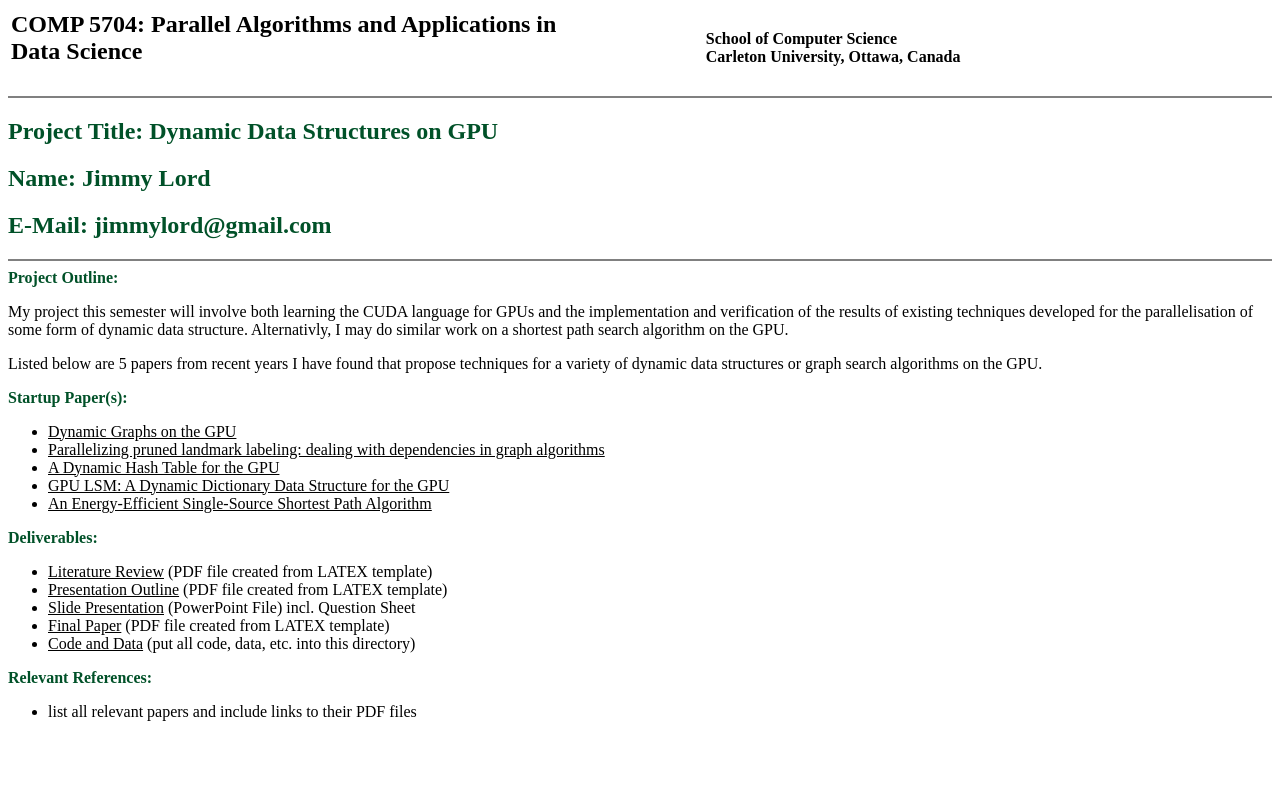
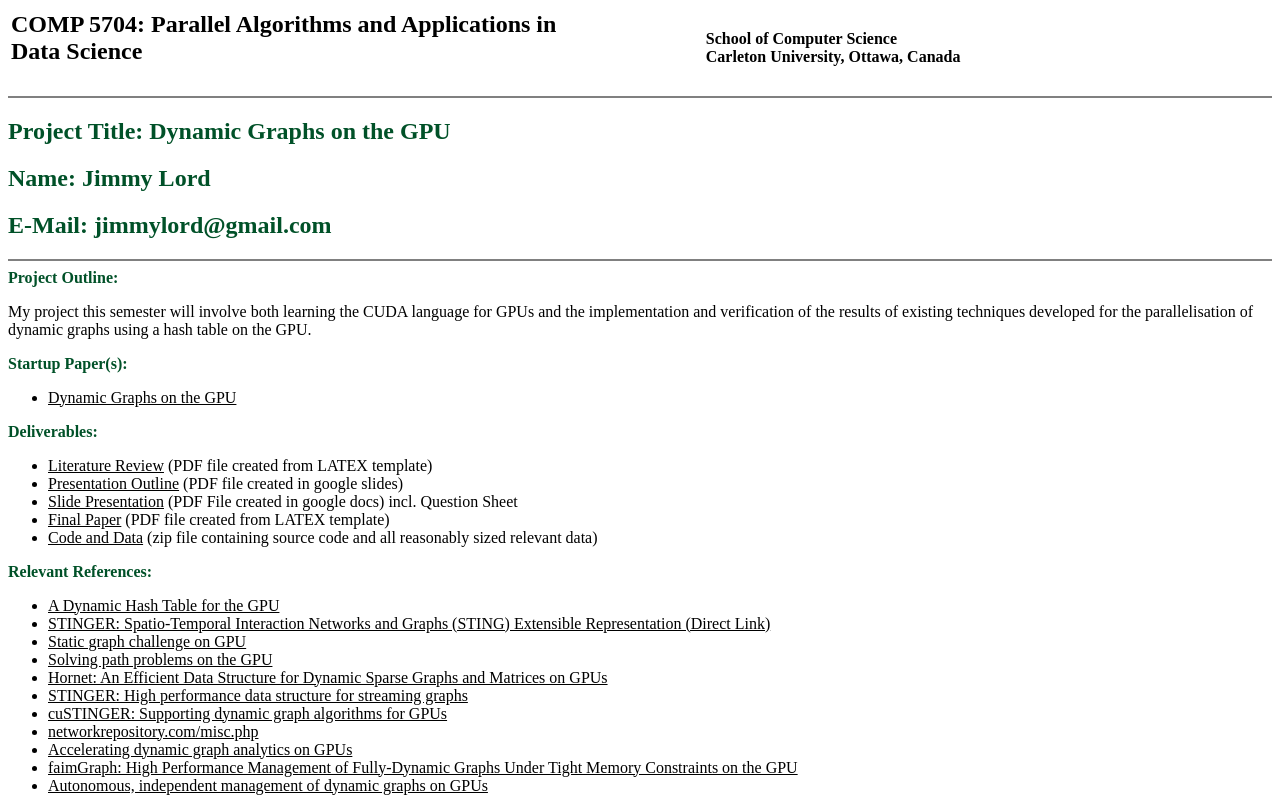
Before and after one commit to JimmyLord/COMP5704, a plain HTML site: page index.html in a window 1280 px wide. Drawn offline with Linux system fonts and the light colour scheme.

Commit message:
Added final project files.

```diff
--- a/index.html
+++ b/index.html
@@ -23,7 +23,7 @@
 </table>
 
 <hr noshade="noshade">
-<h2><font color="#005128">Project Title: </font><font><font color="#005128">Dynamic Data Structures on GPU</font></font></h2>
+<h2><font color="#005128">Project Title: </font><font><font color="#005128">Dynamic Graphs on the GPU</font></font></h2>
 
 <h2><font><font color="#005128">Name: Jimmy Lord</font></font></h2>
 
@@ -32,10 +32,7 @@
 <hr noshade="noshade">
 <b><font color="#005128">Project Outline:</font></b>
 <p>
-My project this semester will involve both learning the CUDA language for GPUs and the implementation and verification of the results of existing techniques developed for the parallelisation of some form of dynamic data structure. Alternativly, I may do similar work on a shortest path search algorithm on the GPU.
-</p>
-<p>
-Listed below are 5 papers from recent years I have found that propose techniques for a variety of dynamic data structures or graph search algorithms on the GPU.
+My project this semester will involve both learning the CUDA language for GPUs and the implementation and verification of the results of existing techniques developed for the parallelisation of dynamic graphs using a hash table on the GPU.
 </p>
 
 <p><b><font color="#005128">Startup Paper(s):</font></b></p>
@@ -43,18 +40,6 @@ Listed below are 5 papers from recent years I have found that propose techniques
 <ul>
   <li>
     <div align="left"><a href="https://ieeexplore-ieee-org.proxy.library.carleton.ca/document/9139818"><font color="#000000">Dynamic Graphs on the GPU</font></a></div>
-  </li>
-  <li>
-    <div align="left"><a href="https://dl-acm-org.proxy.library.carleton.ca/doi/10.1145/3392717.3392745"><font color="#000000">Parallelizing pruned landmark labeling: dealing with dependencies in graph algorithms</font></a></div>
-  </li>
-  <li>
-    <div align="left"><a href="https://ieeexplore-ieee-org.proxy.library.carleton.ca/document/8425196"><font color="#000000">A Dynamic Hash Table for the GPU</font></a></div>
-  </li>
-  <li>
-    <div align="left"><a href="https://ieeexplore-ieee-org.proxy.library.carleton.ca/document/8425197"><font color="#000000">GPU LSM: A Dynamic Dictionary Data Structure for the GPU</font></a></div>
-  </li>
-  <li>
-    <div align="left"><a href="https://ieeexplore-ieee-org.proxy.library.carleton.ca/document/8425261"><font color="#000000">An Energy-Efficient Single-Source Shortest Path Algorithm</font></a></div>
   </li>
 </ul>
 
@@ -65,23 +50,55 @@ Listed below are 5 papers from recent years I have found that propose techniques
     <div align="left"><a href="Literature_Review.pdf"><font color="#000000">Literature Review</font></a> (PDF file created from LATEX template)</div>
   </li>
   <li>
-    <div align="left"><a href="Presentation_Outline.pdf"><font color="#000000">Presentation Outline</font></a> (PDF file created from LATEX template)</div>
+    <div align="left"><a href="Presentation_Outline.pdf"><font color="#000000">Presentation Outline</font></a> (PDF file created in google slides)</div>
   </li>
   <li>
-    <div align="left"> <a href="Slide_Presentation.ppt"><font color="#000000">Slide Presentation</font></a> (PowerPoint File) incl. Question Sheet </div>
+    <div align="left"> <a href="Slide_Presentation.pdf"><font color="#000000">Slide Presentation</font></a> (PDF File created in google docs) incl. Question Sheet </div>
   </li>
   <li>
     <div align="left"><a href="Final_Paper.pdf"><font color="#000000">Final Paper</font></a> (PDF file created from LATEX template)</div>
   </li>
   <li>
-    <a href="Code_and_Data"><font color="#000000">Code and Data</font></a> (put all code, data, etc. into this directory)
+    <a href="Code_and_Data.zip"><font color="#000000">Code and Data</font></a> (zip file containing source code and all reasonably sized relevant data)
   </li>
 </ul>
 
 <p><b><font color="#005128">Relevant References:</font></b></p>
 
 <ul>
-  <li>list all relevant papers and include links to their PDF files</li>
+  <li>
+    <div align="left"><a href="https://ieeexplore-ieee-org.proxy.library.carleton.ca/document/8425196"><font color="#000000">A Dynamic Hash Table for the GPU</font></a></div>
+  </li>
+  <li>
+    <div align="left"><a href="http://www.academia.edu/download/30656563/pnnlgeorgiatechsandiastinger-u.pdf"><font color="#000000">STINGER: Spatio-Temporal Interaction Networks and Graphs (STING) Extensible Representation (Direct Link)</font></a></div>
+  </li>
+  <li>
+    <div align="left"><a href="https://ieeexplore-ieee-org.proxy.library.carleton.ca/document/8091034"><font color="#000000">Static graph challenge on GPU</font></a></div>
+  </li>
+  <li>
+    <div align="left"><a href="https://www.sciencedirect.com/science/article/abs/pii/S0167819109001240"><font color="#000000">Solving path problems on the GPU</font></a></div>
+  </li>
+  <li>
+    <div align="left"><a href="https://ieeexplore-ieee-org.proxy.library.carleton.ca/document/8547541"><font color="#000000">Hornet: An Efficient Data Structure for Dynamic Sparse Graphs and Matrices on GPUs</font></a></div>
+  </li>
+  <li>
+    <div align="left"><a href="https://ieeexplore-ieee-org.proxy.library.carleton.ca/abstract/document/6408680"><font color="#000000">STINGER: High performance data structure for streaming graphs</font></a></div>
+  </li>
+  <li>
+    <div align="left"><a href="https://ieeexplore-ieee-org.proxy.library.carleton.ca/abstract/document/7761622"><font color="#000000">cuSTINGER: Supporting dynamic graph algorithms for GPUs</font></a></div>
+  </li>
+  <li>
+    <div align="left"><a href="http://networkrepository.com/misc.php"><font color="#000000">networkrepository.com/misc.php</font></a></div>
+  </li>
+  <li>
+    <div align="left"><a href="https://dl-acm-org.proxy.library.carleton.ca/doi/abs/10.14778/3151113.3151122"><font color="#000000">Accelerating dynamic graph analytics on GPUs</font></a></div>
+  </li>
+  <li>
+    <div align="left"><a href="https://ieeexplore-ieee-org.proxy.library.carleton.ca/document/8665802"><font color="#000000">faimGraph: High Performance Management of Fully-Dynamic Graphs Under Tight Memory Constraints on the GPU</font></a></div>
+  </li>
+  <li>
+    <div align="left"><a href="https://ieeexplore-ieee-org.proxy.library.carleton.ca/document/8091058"><font color="#000000">Autonomous, independent management of dynamic graphs on GPUs</font></a></div>
+  </li>
 </ul>
 
 </body></html>
```
Also changed, not shown: 4 other files.
